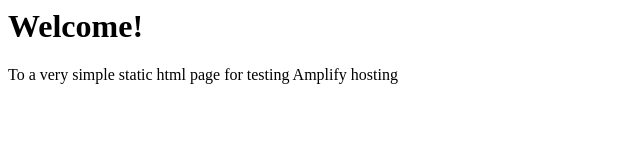
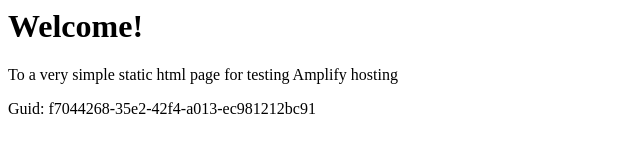
Before and after one commit to aws-aemilia-iad/Github-PR-Commit-Integration-Test-DoNotTouch-Gith-P5X5MO5I-v1-preprod-us-east-1, a website: page src/index.html in a window 1280 px wide. Shown: the whole page, without its empty margins (0-640 px from the left). Drawn offline with Linux system fonts and the light colour scheme.

Commit message:
commit from integ tests

```diff
--- a/src/index.html
+++ b/src/index.html
@@ -1,3 +1,5 @@
+
+
 <html lang="en">
 
 <head>
@@ -10,6 +12,6 @@
 <body>
     <h1>Welcome!</h1>
     <p>To a very simple static html page for testing Amplify hosting</p>
-</body>
+    <p>Guid: f7044268-35e2-42f4-a013-ec981212bc91</p></body>
 
 </html>
```
